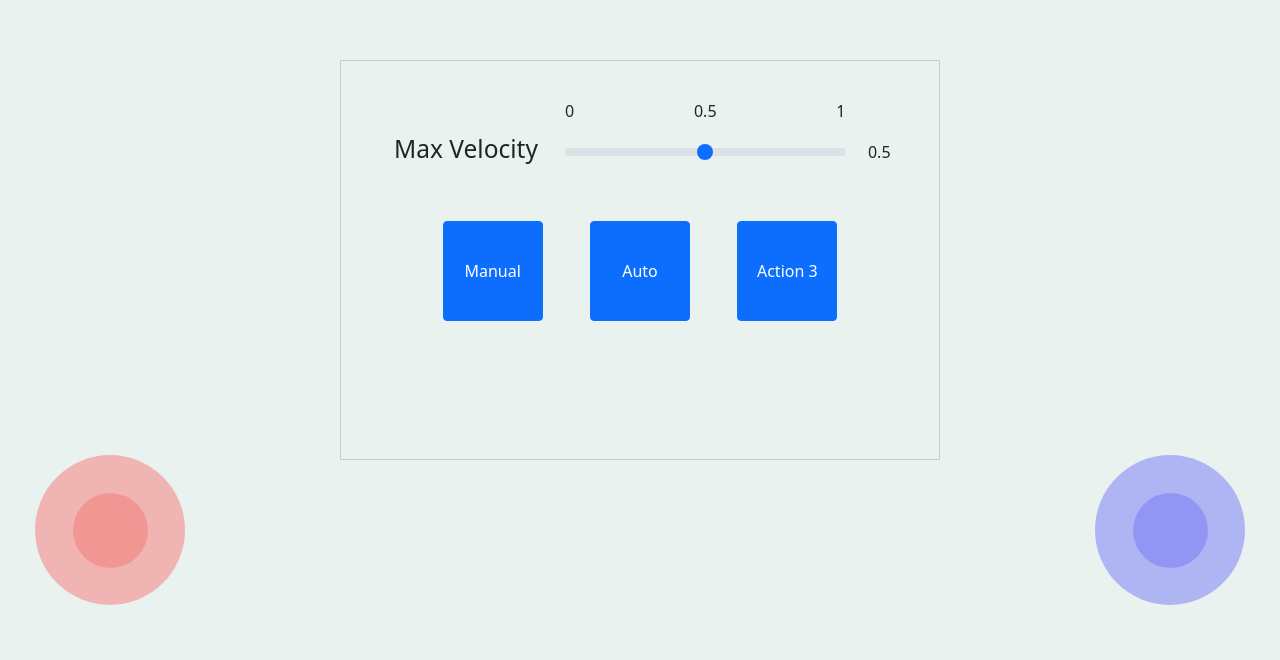
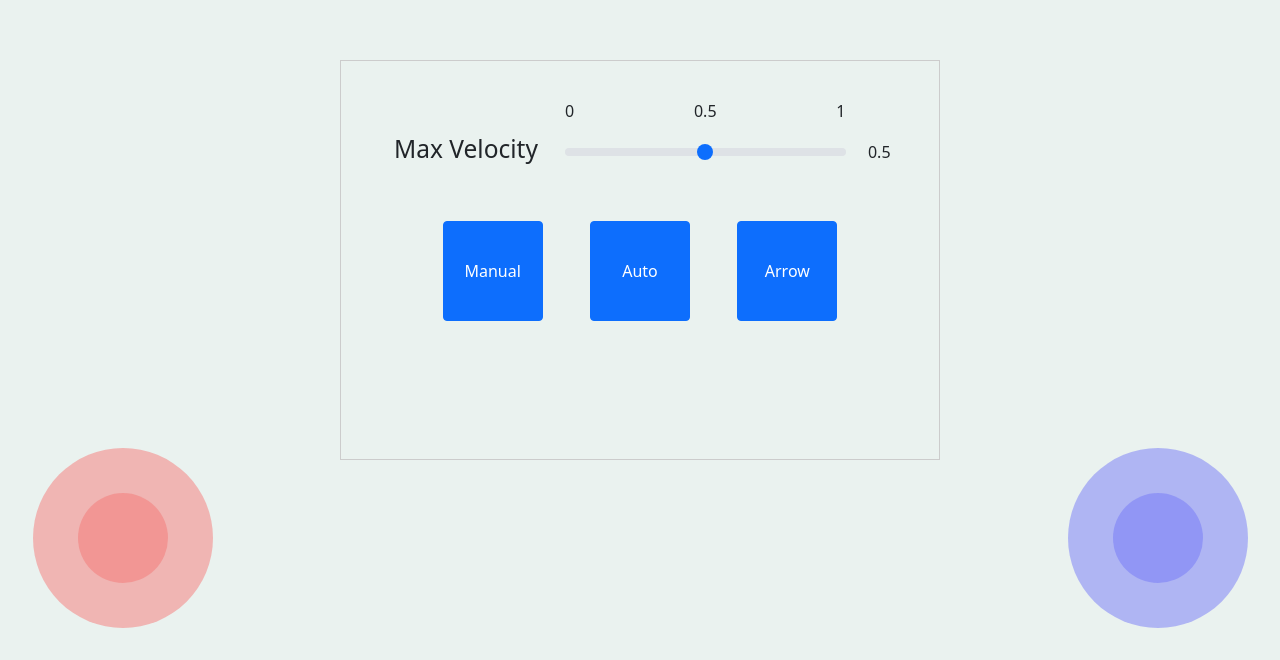
Before and after one commit to stu00608/agv_websocket_controller, a plain HTML site: page index.html in a window 1280 px wide. Shown: the part 140-800 px from the top of the page. Drawn offline with nearby package versions, Linux system fonts and the light colour scheme.

Commit message:
ui style update

```diff
--- a/assets/css/style.css
+++ b/assets/css/style.css
@@ -49,17 +49,19 @@ body {
 
 .js-panel {
     position: absolute;
-    width: 200px;
-    height: 200px;
+    width: 225px;
+    height: 225px;
     margin: 10px;
 }
 
 #js-left {
-    top: 70%;
+    /* top: 70%; */
+    bottom: 0%;
 }
 
 #js-right {
-    top: 70%;
+    /* top: 70%; */
+    bottom: 0%;
     /* left:80% */
     right: 0%;
 }
--- a/index.html
+++ b/index.html
@@ -46,7 +46,7 @@
                 </div>
                 <div class="col-sm-4">
                     <button type="button" id="modeBtn3" class="btn btn-primary"
-                        style="width: 100px; height: 100px;">Action 3</button>
+                        style="width: 100px; height: 100px;">Arrow</button>
                 </div>
             </div>
         </div>
--- a/scripts/main.js
+++ b/scripts/main.js
@@ -7,7 +7,7 @@ var right_timer = 0;
 var linear_x = 0;
 var angular_z = 0;
 
-const JOYSTICK_SIZE = 150;
+const JOYSTICK_SIZE = 180;
 var max_linear_value = 0.75;
 var max_rotate_value = 0.75;
 
@@ -263,7 +263,7 @@ function leftBtnCallback() {
     }
     if (arrow_control_timer) clearInterval(arrow_control_timer);
     arrow_control_timer = setInterval(function () {
-        transmitVelocity(0, -max_rotate_value)
+        transmitVelocity(0, max_rotate_value)
     }, 250);
 }
 
@@ -274,7 +274,7 @@ function rightBtnCallback() {
     }
     if (arrow_control_timer) clearInterval(arrow_control_timer);
     arrow_control_timer = setInterval(function () {
-        transmitVelocity(0, max_rotate_value)
+        transmitVelocity(0, -max_rotate_value)
     }, 250);
 }
 
```
